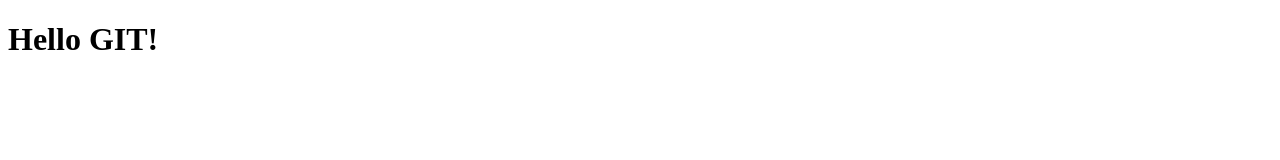
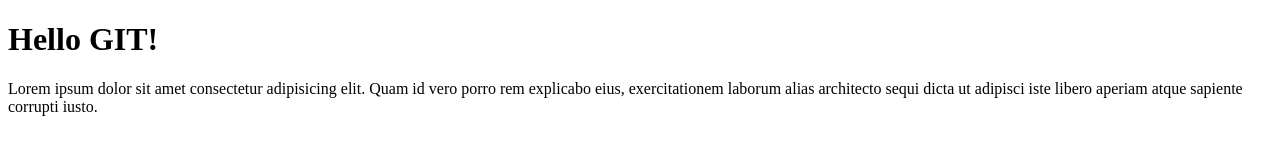
Before and after one commit to RobertLegion/git-course-4, a plain HTML site: page index.html in a window 1280 px wide. Drawn offline with Linux system fonts and the light colour scheme.

Commit message:
added paragraph into index.html

```diff
--- a/index.html
+++ b/index.html
@@ -8,5 +8,7 @@
 </head>
 <body>
     <h1> Hello GIT! </h1>
+
+    <p>Lorem ipsum dolor sit amet consectetur adipisicing elit. Quam id vero porro rem explicabo eius, exercitationem laborum alias architecto sequi dicta ut adipisci iste libero aperiam atque sapiente corrupti iusto.</p>
 </body>
 </html>
```
